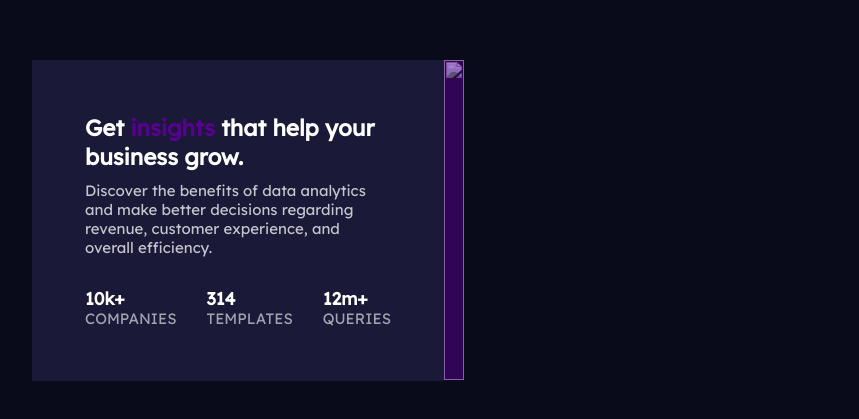
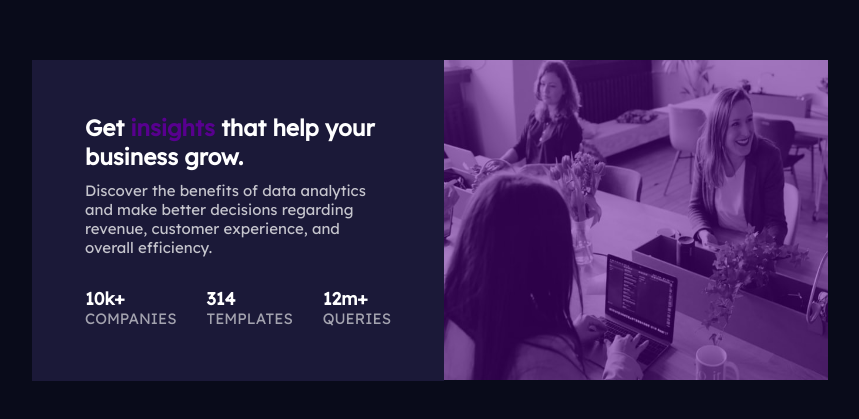
Before and after one commit to aliseidu8855/order-summary-component-solution, a plain HTML site: page index.html in a window 1280 px wide. Shown: the part 205-624 px from the top of the page, without its empty margins (196-1055 px from the left). Drawn offline with Linux system fonts and the light colour scheme; the site is published under a folder, as on GitHub Pages, so addresses that start at the root find nothing.

Commit message:
Update index.html

```diff
--- a/index.html
+++ b/index.html
@@ -44,7 +44,7 @@
   <body>
     <main>
       <div class="hero-container">
-        <img src="/images/image-header-mobile.jpg" alt="" />
+        <img src="./images/image-header-mobile.jpg" alt="" />
       </div>
 
       <div class="content-container">
```
